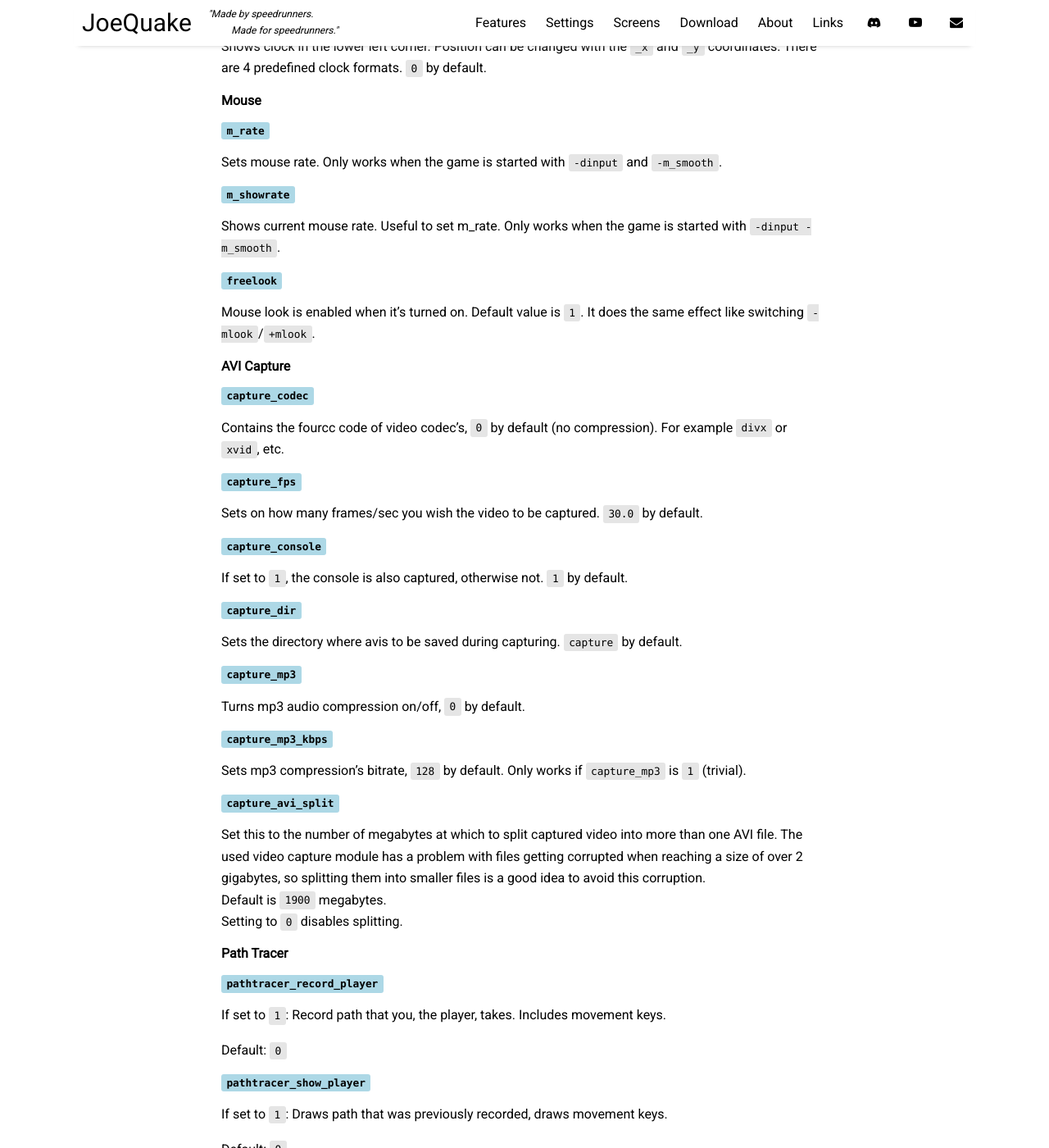
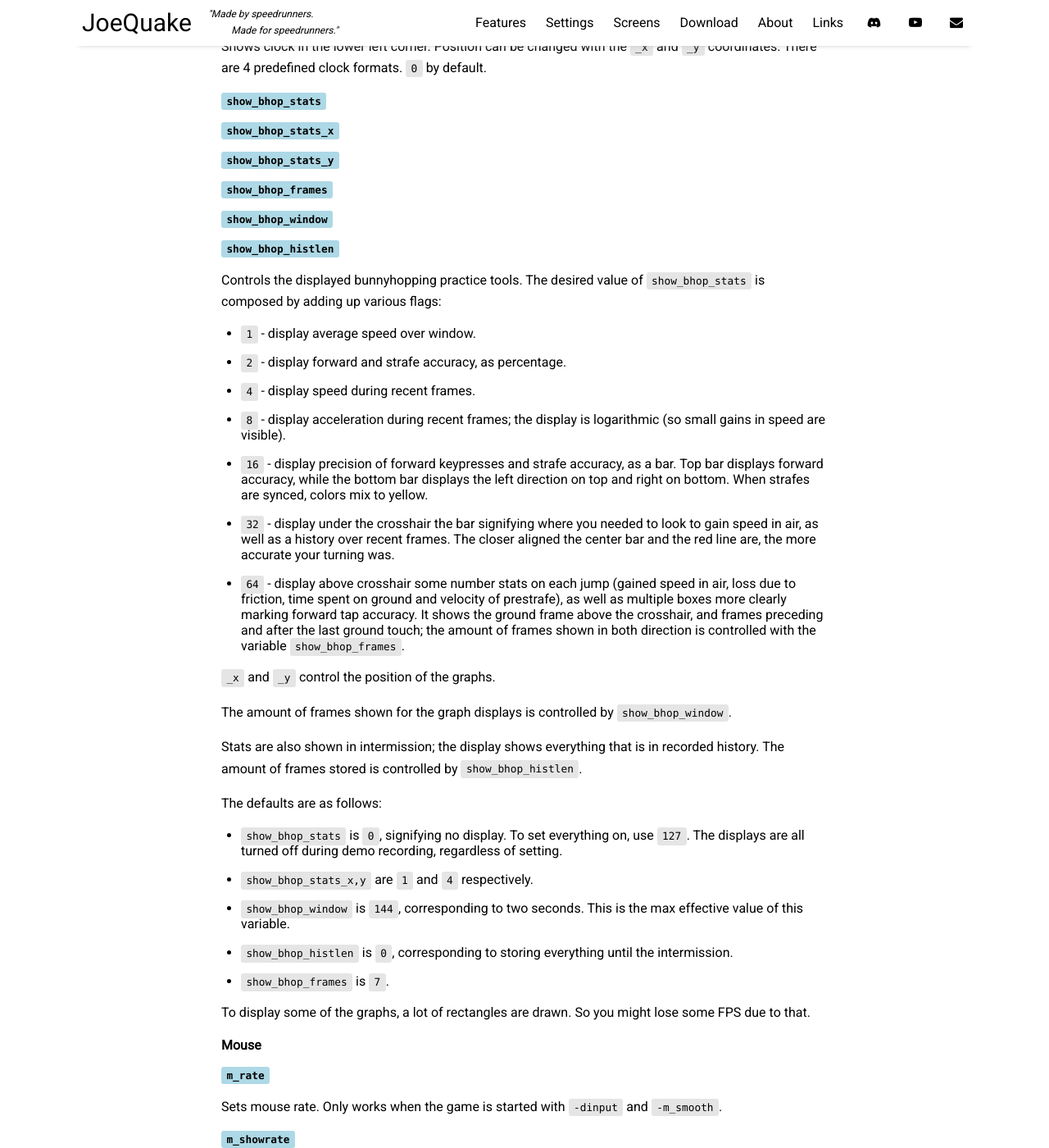
Before and after one commit to j0zzz/JoeQuake, a Jekyll site: the page built from docs/pages/cvars-commands.md, in a window 1280 px wide and 1400 px high, scrolled down 18802 px. Shown: the whole window at 82% size. Built offline with Jekyll 4.4.1, drawn with Linux system fonts in a browser that asks for light colours; nearby versions of some CDN libraries.

Commit message:
slight fixes, docs

```diff
--- a/docs/pages/cvars-commands.md
+++ b/docs/pages/cvars-commands.md
@@ -902,6 +902,37 @@ Displays movement key indicators around the crosshair. `0` by deafult.
 
 Shows clock in the lower left corner. Position can be changed with the `_x` and `_y` coordinates. There are 4 predefined clock formats. `0` by default.
 
+##### `show_bhop_stats`
+##### `show_bhop_stats_x`
+##### `show_bhop_stats_y`
+##### `show_bhop_frames`
+##### `show_bhop_window`
+##### `show_bhop_histlen`
+
+Controls the displayed bunnyhopping practice tools. The desired value of `show_bhop_stats` is composed by adding up various flags:
+* `1` - display average speed over window.
+* `2` - display forward and strafe accuracy, as percentage.
+* `4` - display speed during recent frames.
+* `8` - display acceleration during recent frames; the display is logarithmic (so small gains in speed are visible).
+* `16` - display precision of forward keypresses and strafe accuracy, as a bar. Top bar displays forward accuracy, while the bottom bar displays the left direction on top and right on bottom. When strafes are synced, colors mix to yellow.
+* `32` - display under the crosshair the bar signifying where you needed to look to gain speed in air, as well as a history over recent frames. The closer aligned the center bar and the red line are, the more accurate your turning was.
+* `64` - display above crosshair some number stats on each jump (gained speed in air, loss due to friction, time spent on ground and velocity of prestrafe), as well as multiple boxes more clearly marking forward tap accuracy. It shows the ground frame above the crosshair, and frames preceding and after the last ground touch; the amount of frames shown in both direction is controlled with the variable `show_bhop_frames`.
+
+`_x` and `_y` control the position of the graphs.
+
+The amount of frames shown for the graph displays is controlled by `show_bhop_window`.
+
+Stats are also shown in intermission; the display shows everything that is in recorded history. The amount of frames stored is controlled by `show_bhop_histlen`.
+
+The defaults are as follows:
+* `show_bhop_stats` is `0`, signifying no display. To set everything on, use `127`. The displays are all turned off during demo recording, regardless of setting.
+* `show_bhop_stats_x,y` are `1` and `4` respectively.
+* `show_bhop_window` is `144`, corresponding to two seconds. This is the max effective value of this variable.
+* `show_bhop_histlen` is `0`, corresponding to storing everything until the intermission.
+* `show_bhop_frames` is `7`.
+
+To display some of the graphs, a lot of rectangles are drawn. So you might lose some FPS due to that.
+
 #### Mouse
 
 ##### `m_rate`
```
Also changed, not shown: README.md, 2 other files.
